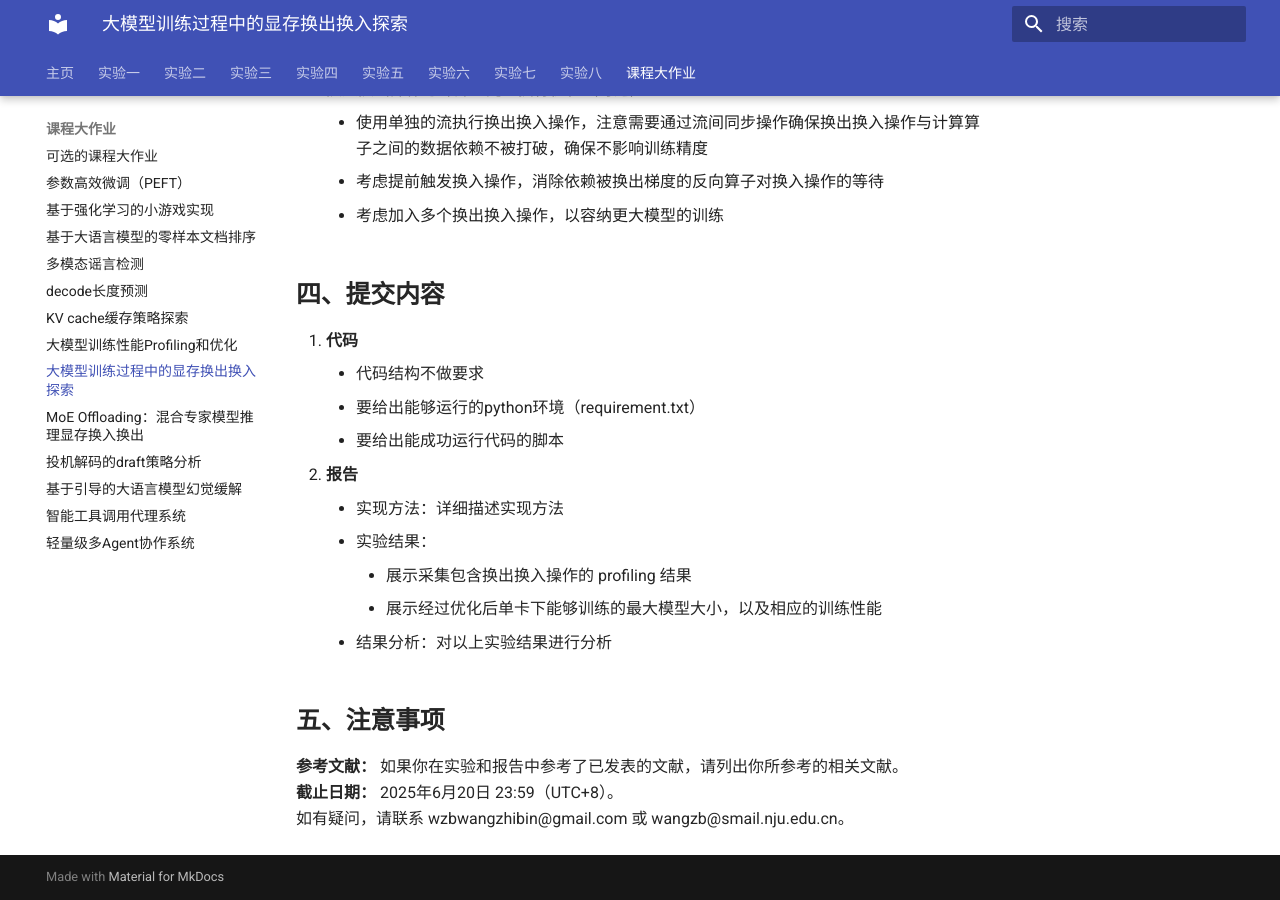
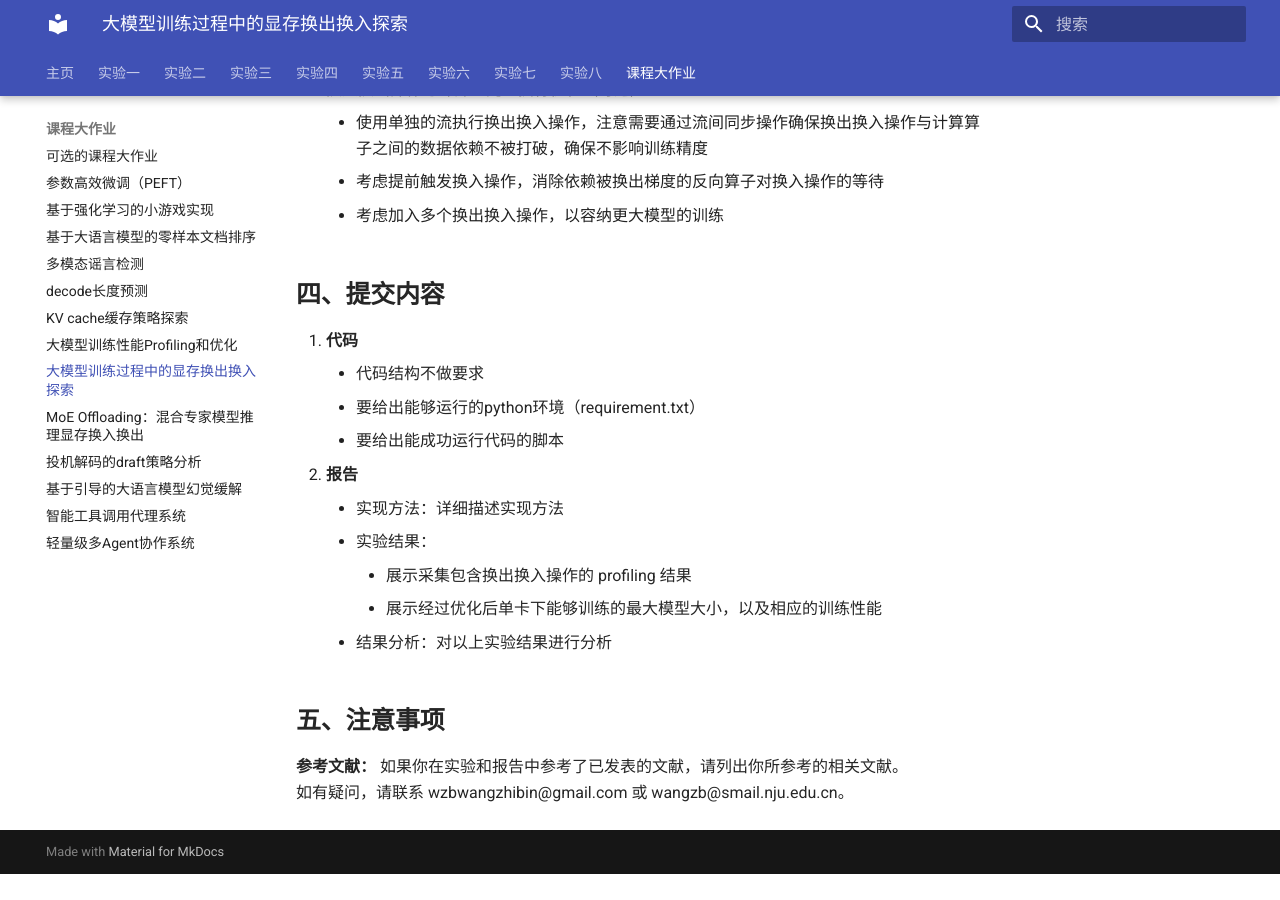
Before and after one commit to zhiweinju/nju-dl-lab-2025spring, an MkDocs documentation site: the page built from docs/final/projects/TRAINING_SWAP.md, in a window 1280 px wide and 900 px high, scrolled down 1711 px. Built offline with MkDocs 1.6.1 and Material for MkDocs 9.7.7, drawn with Linux system fonts in a browser that asks for light colours; a style sheet for code colours, icons or effects is not loaded; after the commit the page ends 2585 px from its top, so only the background shows below that.

Commit message:
Update TRAINING_SWAP.md

```diff
--- a/docs/final/projects/TRAINING_SWAP.md
+++ b/docs/final/projects/TRAINING_SWAP.md
@@ -56,5 +56,4 @@
 
 ## **<font style="color:rgb(38, 38, 38);">五、注意事项</font>**
 **<font style="color:rgb(38, 38, 38);">参考文献：</font>**<font style="color:rgb(38, 38, 38);"> 如果你在实验和报告中参考了已发表的文献，请列出你所参考的相关文献。
-</font>**<font style="color:rgb(38, 38, 38);">截止日期：</font>**<font style="color:rgb(38, 38, 38);"> 2025年6月20日 23:59（UTC+8）。
 </font><font style="color:rgb(38, 38, 38);">如有疑问，请联系 wzbwangzhibin@gmail.com 或 wangzb@smail.nju.edu.cn。</font>
```
